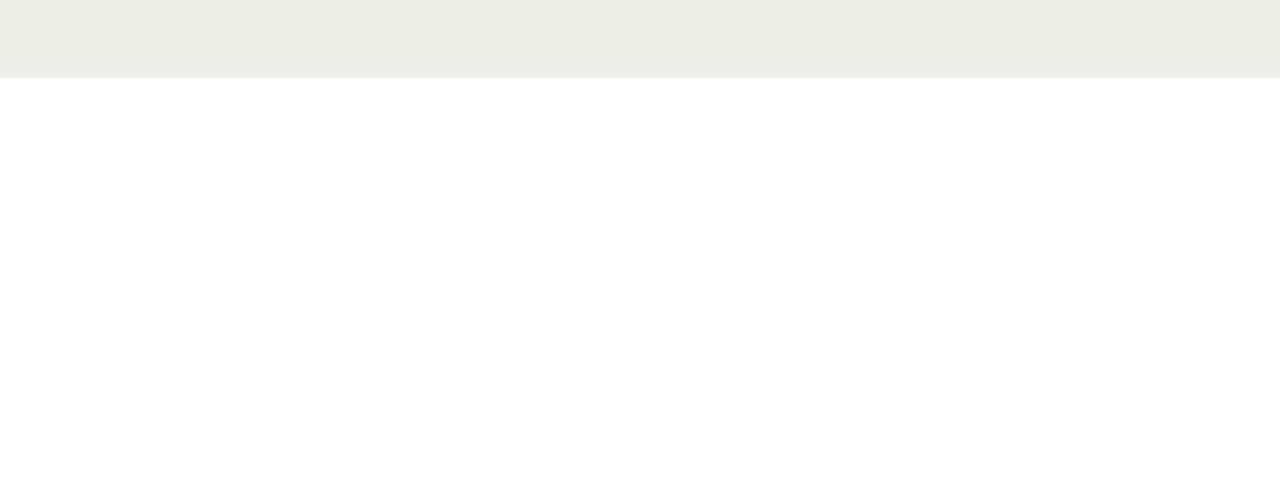
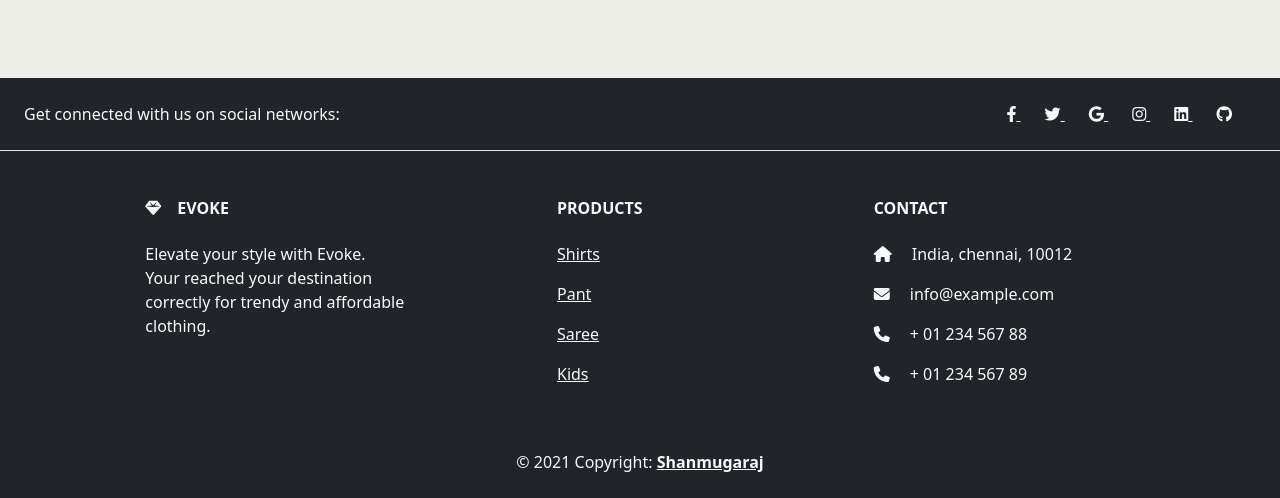
Before and after one commit to shanmugaraj-sekar/ecommerce-website-evoke, a plain HTML site: page shop.html in a window 1280 px wide. Shown: the part 990-1488 px from the top of the page. Before the commit the page ends 1068 px from the top, so only its background shows below. Drawn offline with nearby package versions, Linux system fonts and the light colour scheme; a web font is replaced by a local one.

Commit message:
added footer

```diff
--- a/shop.html
+++ b/shop.html
@@ -7,13 +7,15 @@
   <meta name="viewport" content="width=device-width, initial-scale=1.0">
   <title>evoke</title>
   <link rel="stylesheet" href="shop.css">
+  <link rel="stylesheet" href="https://cdnjs.cloudflare.com/ajax/libs/font-awesome/6.4.2/css/all.min.css">
+
 </head>
 
 <body>
   <nav class="navbar navbar-expand-lg navbar-light fixed-top" id="navbar">
-    <a class="navbar-brand" href="#welcome-section">Evoke</a>
+    <a class="navbar-brand" href="./index.html">Evoke</a>
     <button class="navbar-toggler" type="button" data-bs-toggle="collapse" data-bs-target="#navbarSupportedContent"
-    aria-controls="navbarSupportedContent" aria-expanded="false" aria-label="Toggle navigation"  data-bs-popper="none">
+      aria-controls="navbarSupportedContent" aria-expanded="false" aria-label="Toggle navigation" data-bs-popper="none">
       <span class="navbar-toggler-icon"></span>
     </button>
     <div class="collapse navbar-collapse" id="navbarSupportedContent">
@@ -38,14 +40,17 @@
   <section class="kid_off">
     <div class="row justify-content-center align-items-center g-2">
       <div class="col-sm-6"></div>
-  <div class="col-sm-6"> <div class="kid_off_parent">
+      <div class="col-sm-6">
+        <div class="kid_off_parent">
           <h1>Evoke</h1>
           <h1>
             80 % off
           </h1>
-    <div class="off_detail">    <h4>On Kids Clothing</h4>
+          <div class="off_detail">
+            <h4>On Kids Clothing</h4>
           </div>
-  </div></div>
+        </div>
+      </div>
     </div>
 
 
@@ -61,51 +66,148 @@
         <div class="col-md-4 cat_parent">
           <div class="cat_child ">
             <h4>Men</h4>
-            <img src="https://images.unsplash.com/photo-1546572797-e8c933a75a1f?ixlib=rb-4.0.3&ixid=M3wxMjA3fDB8MHxzZWFyY2h8MjR8fG1lbiUyMGNsb3RoaW5nfGVufDB8fDB8fHww&auto=format&fit=crop&w=500&q=60" alt="fsdsds" class="cat_img img-fluid bg-image hover-zoom" />
+            <img
+              src="https://images.unsplash.com/photo-1546572797-e8c933a75a1f?ixlib=rb-4.0.3&ixid=M3wxMjA3fDB8MHxzZWFyY2h8MjR8fG1lbiUyMGNsb3RoaW5nfGVufDB8fDB8fHww&auto=format&fit=crop&w=500&q=60"
+              alt="fsdsds" class="cat_img img-fluid bg-image hover-zoom" />
           </div>
         </div>
         <div class="col-md-4 cat_parent">
           <div class="cat_child">
             <h4>Kids</h4>
 
-            <img src="https://images.unsplash.com/photo-1612958668212-b58678a37925?ixlib=rb-4.0.3&ixid=M3wxMjA3fDB8MHxzZWFyY2h8MzV8fGNoaWxkJTIwbW9kZWx8ZW58MHx8MHx8fDA%3D&auto=format&fit=crop&w=500&q=60" alt="" class="cat_img img-fluid" />
+            <img
+              src="https://images.unsplash.com/photo-1612958668212-b58678a37925?ixlib=rb-4.0.3&ixid=M3wxMjA3fDB8MHxzZWFyY2h8MzV8fGNoaWxkJTIwbW9kZWx8ZW58MHx8MHx8fDA%3D&auto=format&fit=crop&w=500&q=60"
+              alt="" class="cat_img img-fluid" />
           </div>
         </div>
         <div class="col-md-4 cat_parent">
           <div class="cat_child">
             <h4>Women</h4>
 
-            <img src="https://images.unsplash.com/photo-1618244972963-dbee1a7edc95?ixlib=rb-4.0.3&ixid=M3wxMjA3fDB8MHxzZWFyY2h8Nnx8d29tZW4lMjBmYXNoaW9ufGVufDB8fDB8fHww&auto=format&fit=crop&w=500&q=60" alt="" class="cat_img img-fluid" />
+            <img
+              src="https://images.unsplash.com/photo-1618244972963-dbee1a7edc95?ixlib=rb-4.0.3&ixid=M3wxMjA3fDB8MHxzZWFyY2h8Nnx8d29tZW4lMjBmYXNoaW9ufGVufDB8fDB8fHww&auto=format&fit=crop&w=500&q=60"
+              alt="" class="cat_img img-fluid" />
           </div>
         </div>
       </div>
     </div>
   </section>
-  <!-- <div class="navbar">
-          <ul class="social ">
-              <li class="social_items fa fa-facebook">
-              </li>
-              <li class="social_items fa fa-twitter">
-
-              </li>
-              <li class="social_items fa fa-instagram">
-
-              </li>
-          </ul>
-
-          </div> -->
 
 
 
+  <!-- Footer -->
+  <footer class="text-center bg-dark  text-muted text-light">
+    <!-- Section: Social media -->
+    <section class="d-flex justify-content-center justify-content-lg-between p-4 border-bottom bg-dark text-light">
+      <!-- Left -->
+      <div class="me-5 d-none d-lg-block">
+        <span>Get connected with us on social networks:</span>
+      </div>
+      <!-- Left -->
 
-  <!-- script -->
+      <!-- Right -->
+      <div class="text-light">
+        <a href="" class="me-4 text-reset">
+          <i class="fab fa-facebook-f"></i>
+        </a>
+        <a href="" class="me-4 text-reset">
+          <i class="fab fa-twitter"></i>
+        </a>
+        <a href="" class="me-4 text-reset">
+          <i class="fab fa-google"></i>
+        </a>
+        <a href="" class="me-4 text-reset">
+          <i class="fab fa-instagram"></i>
+        </a>
+        <a href="" class="me-4 text-reset">
+          <i class="fab fa-linkedin"></i>
+        </a>
+        <a href="" class="me-4 text-reset">
+          <i class="fab fa-github"></i>
+        </a>
+      </div>
+      <!-- Right -->
+    </section>
+    <!-- Section: Social media -->
 
+    <!-- Section: Links  -->
+    <section class="">
+      <div class="container bg-dark text-center text-md-start mt-5 text-light">
+        <!-- Grid row -->
+        <div class="row mt-3">
+          <!-- Grid column -->
+          <div class="col-md-3 col-lg-4 col-xl-3 mx-auto mb-4">
+            <!-- Content -->
+            <h6 class="text-uppercase fw-bold mb-4">
+              <i class="fas fa-gem me-3"></i>Evoke
+            </h6>
+            <p>
+              Elevate your style with Evoke. <br>Your reached your destination correctly for trendy and affordable
+              clothing.
+            </p>
+          </div>
+          <!-- Grid column -->
 
+          <!-- Grid column -->
+          <div class="col-md-2 col-lg-2 col-xl-2 mx-auto mb-4">
+            <!-- Links -->
+            <h6 class="text-uppercase fw-bold mb-4">
+              Products
+            </h6>
+            <p>
+              <a href="./shop.html" class="text-reset">Shirts</a>
+            </p>
+            <p>
+              <a href="./shop.html" class="text-reset">Pant</a>
+            </p>
+            <p>
+              <a href="./shop.html" class="text-reset">Saree</a>
+            </p>
+            <p>
+              <a href="./shop.html" class="text-reset">Kids</a>
+            </p>
+          </div>
+          <!-- Grid column -->
+
+          <!-- Grid column -->
+
+          <!-- Grid column -->
+
+          <!-- Grid column -->
+          <div class="col-md-4 col-lg-3 col-xl-3 mx-auto mb-md-0 mb-4">
+            <!-- Links -->
+            <h6 class="text-uppercase fw-bold mb-4">Contact</h6>
+            <p><i class="fa fa-home me-3"></i> India, chennai, 10012</p>
+            <p>
+              <i class="fa fa-envelope me-3"></i>
+              info@example.com
+            </p>
+            <p><i class="fa fa-phone me-3"></i> + 01 234 567 88</p>
+            <p><i class="fa fa-phone me-3"></i> + 01 234 567 89</p>
+          </div>
+          <!-- Grid column -->
+        </div>
+        <!-- Grid row -->
+      </div>
+    </section>
+    <!-- Section: Links  -->
+
+    <!-- Copyright -->
+    <div class="text-center p-4 text-light">
+      © 2021 Copyright:
+      <a class=" text-reset fw-bold" href="https://github.com/shanmugaraj-sekar" target="_blank">Shanmugaraj</a>
+    </div>
+    <!-- Copyright -->
+  </footer>
+  <!-- Footer -->
   <script src="https://cdn.jsdelivr.net/npm/bootstrap@5.3.1/dist/js/bootstrap.bundle.min.js"
     integrity="sha384-HwwvtgBNo3bZJJLYd8oVXjrBZt8cqVSpeBNS5n7C8IVInixGAoxmnlMuBnhbgrkm"
     crossorigin="anonymous"></script>
   <link href="https://cdn.jsdelivr.net/npm/bootstrap@5.3.1/dist/css/bootstrap.min.css" rel="stylesheet"
     integrity="sha384-4bw+/aepP/YC94hEpVNVgiZdgIC5+VKNBQNGCHeKRQN+PtmoHDEXuppvnDJzQIu9" crossorigin="anonymous" />
+
+  <!-- <script src="https://kit.fontawesome.com/d15b7eb7fa.js" crossorigin="anonymous"></script> -->
+
 </body>
 
 </html>
```
Also changed, not shown: index.css (+12 -6 lines), index.html (+17 -58 lines), evoke-img/evoke-logo.png (added), evoke-img/evoke-main.jpg (added), 3 other files. Lines whose indentation alone changed are shown as unchanged.
